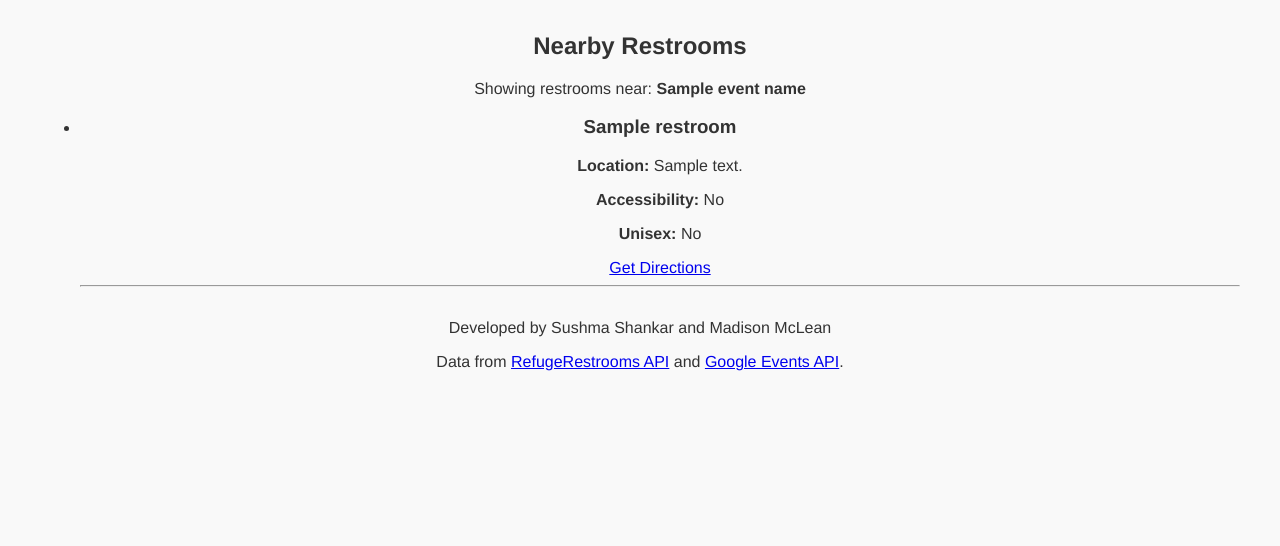
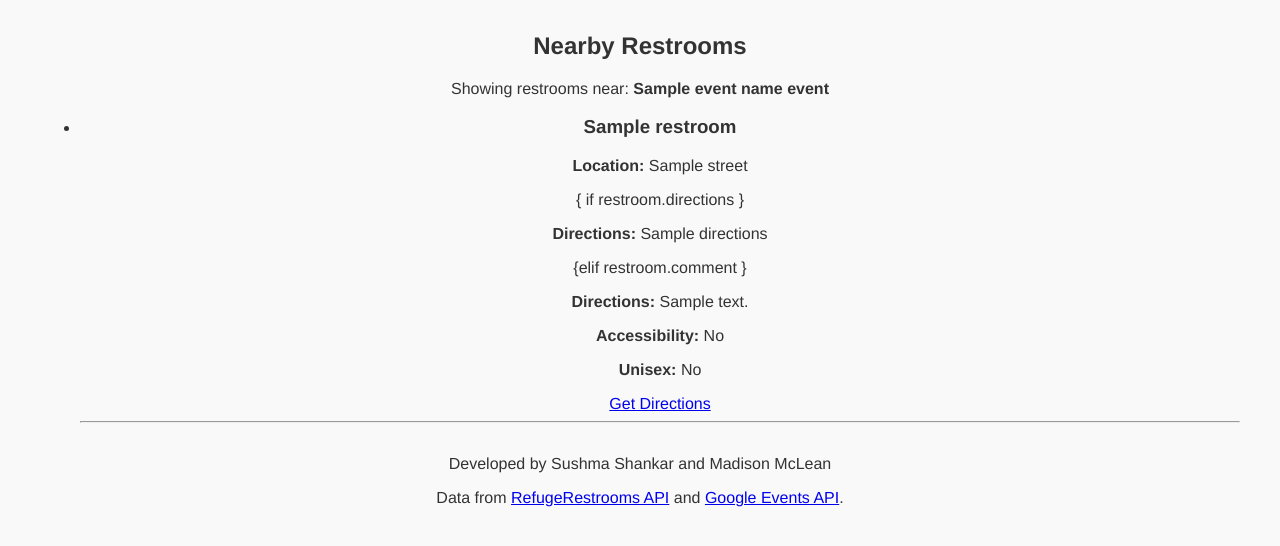
Before and after one commit to sushmakshankar/HCDE-310-GottaGo, a Flask app: template templates/bathroom_results.html in a window 1280 px wide. Shown: the part 168-714 px from the top of the page. Run offline with Flask 3, Linux system fonts and the light colour scheme; the template is opened without the code that fills it: most values are stand-ins (such as "Sample title", 1, 10 or a date in 2020).

Commit message:
fixed rendering of bathrooms, changed ada and unisex button locations, and edited display of bathroom data.

```diff
--- a/app.py
+++ b/app.py
@@ -1,10 +1,11 @@
 from flask import Flask, render_template, request
-import	urllib.	parse, urllib.request, urllib.error, json, pprint
+import	urllib.parse, urllib.request, urllib.error, json, pprint
+from urllib.parse import unquote
 from code import get_events, geocode, get_restroom
 
 app = Flask(__name__)
 
-#index method to initalize homepage
+#index method to initialize homepage
 #the css formatting for the homepage will be defined in the base.html file
 @app.route('/')
 def index():
@@ -18,39 +19,24 @@ def index():
 def search_events():
     if request.method == 'GET':
         query = request.form.get('event_query')
-        events = get_events(query)
+        ada = request.args.get('ada', 'false').lower() == 'true'
+        unisex = request.args.get('unisex', 'false').lower() == 'true'
+        events = get_events(query, ada, unisex)
     else:
         events = []
     return render_template('search_results.html', events=events)
 
 
-#method to connect query search results from selected event
-# OLD METHOD
-# @app.route('/search',  methods=['GET', 'POST'])
-# def corresponding_restrooms():
-#     if request.method == 'POST':
-#         addy = request.form.get('event_location')
-#         ada = 'ada' in request.form
-#         unisex = 'unisex' in request.form
-#         b_rooms = geocode(addy, ada, unisex)
-#     else:
-#         b_rooms = []
-#     return render_template('bathroom_results.html', restrooms=b_rooms)
-
-# UPDATED METHOD
+# UPDATED METHOD for rendering bathroom results list.
 @app.route('/bathroom_results', methods=['GET'])
 def corresponding_restrooms():
-    event_id = request.args.get('event_id')
+    event_address = request.args.get('event_address')
     event_name = request.args.get('event_name')
-    ada = request.args.get('ada') == 'false' # set to false from default?
-    unisex = request.args.get('unisex') == 'false'
 
-    if event_id and event_name:
-        b_rooms = geocode(event_id, ada, unisex)
+    event_addy = unquote(event_address)
+    if event_addy and event_name:
+        b_rooms = geocode(event_address) ###################################################################
+        print(f"Restrooms returned: {b_rooms}")
     else:
         b_rooms = []
     return render_template('bathroom_results.html', restrooms=b_rooms, event_name=event_name)
-
-#connects secondary html page selection (METHOD 2) to avalible nearby restrooms
-#presents a list of restrooms nearby geolocational data.
-# should use python api call
--- a/templates/bathroom_results.html
+++ b/templates/bathroom_results.html
@@ -1,14 +1,20 @@
 {% extends "base.html" %}
 {% block content %}
     <h2>Nearby Restrooms</h2>
-    <p>Showing restrooms near: <strong>{{ event_name }}</strong></p>
+    <p>Showing restrooms near: <strong>{{ event_name }} event</strong></p>
 
-    {% if restrooms|length > 0 %}
+    {% if restrooms and restrooms|length > 0 %}
         <ul>
             {% for restroom in restrooms %}
                 <li>
                     <h3>{{ restroom.name }}</h3>
-                    <p><strong>Location:</strong> {{ restroom.address }}</p>
+                    <p><strong>Location:</strong> {{ restroom.street }}</p>
+
+                        { if restroom.directions }
+                            <p><strong>Directions:</strong> {{ restroom.directions }}</p>
+                        {elif restroom.comment }
+                            <p><strong>Directions:</strong> {{ restroom.comment }}</p>
+
                     <p><strong>Accessibility:</strong>
                         {% if restroom.accessible %}
                             Yes
```
Also changed, not shown: code.py (+8 -2 lines), templates/index.html (+14 -0 lines), templates/search_results.html (+6 -16 lines).
